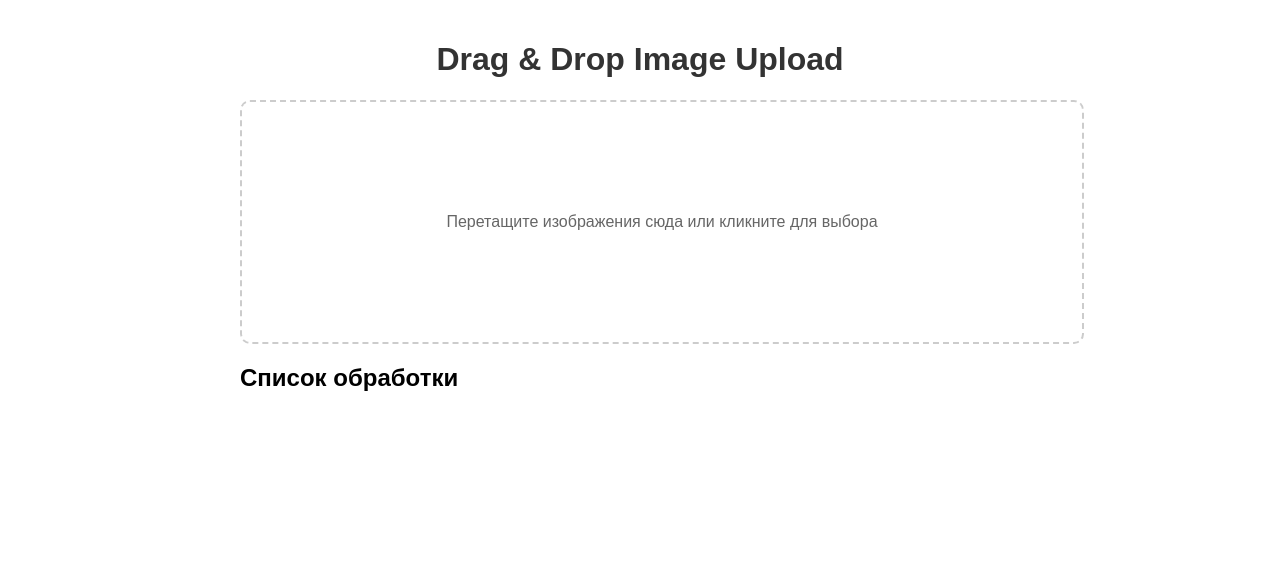
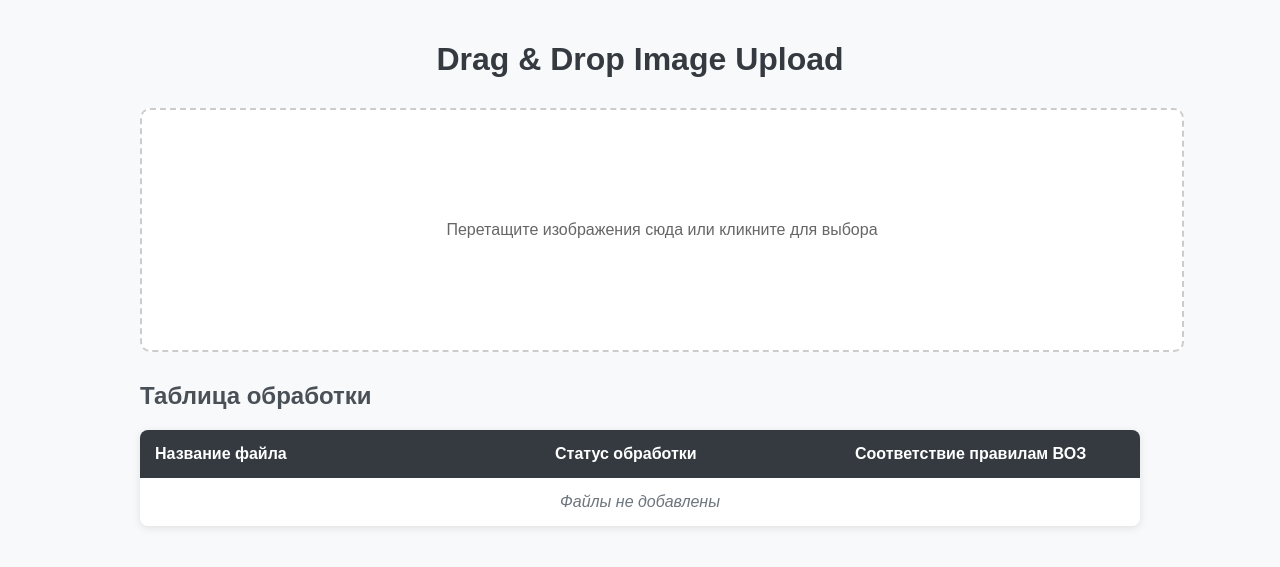
Before and after one commit to lavatee/hackaton, a Flask app: page / in a window 1280 px wide. Shown: the top 567 px of the page. Run offline with Flask 3, Linux system fonts and the light colour scheme.

Commit message:
список заменён на таблицу для лучшей читаемости

```diff
--- a/static/script.js
+++ b/static/script.js
@@ -1,7 +1,7 @@
 document.addEventListener('DOMContentLoaded', function() {
     const dropZone = document.getElementById('drop-zone');
     const fileInput = document.getElementById('file-input');
-    const processingList = document.getElementById('processing-list');
+    const processingTableBody = document.getElementById('processing-table-body');
     const uploadQueue = [];
     let isProcessing = false;
 
@@ -51,6 +51,10 @@ document.addEventListener('DOMContentLoaded', function() {
     });
 
     function handleFiles(files) {
+        if (processingTableBody.querySelector('.empty-table-message')) {
+            processingTableBody.innerHTML = '';
+        }
+
         for (let i = 0; i < files.length; i++) {
             const file = files[i];
 
@@ -58,13 +62,13 @@ document.addEventListener('DOMContentLoaded', function() {
                 continue;
             }
 
-            const listItem = createListItem(file.name);
+            const tableRow = createTableRow(file.name);
             uploadQueue.push({
                 file: file,
-                listItem: listItem
+                tableRow: tableRow
             });
 
-            processingList.appendChild(listItem);
+            processingTableBody.appendChild(tableRow);
         }
 
         if (!isProcessing) {
@@ -72,61 +76,88 @@ document.addEventListener('DOMContentLoaded', function() {
         }
     }
 
-    function createListItem(filename) {
-        const li = document.createElement('li');
-        li.className = 'processing-item';
+    function createTableRow(filename) {
+        const tr = document.createElement('tr');
+        tr.className = 'queued';
 
+        const fileNameTd = document.createElement('td');
+        fileNameTd.className = 'file-name-cell';
         const fileNameSpan = document.createElement('span');
         fileNameSpan.className = 'file-name';
         fileNameSpan.textContent = filename;
+        fileNameTd.appendChild(fileNameSpan);
 
-        const statusSpan = document.createElement('span');
-        statusSpan.className = 'status';
-        statusSpan.textContent = 'В очереди';
-
-        const checkSpan = document.createElement('span');
-        checkSpan.className = 'check-status';
-        checkSpan.textContent = 'Не соответствует';
-
+        const statusTd = document.createElement('td');
+        statusTd.className = 'status-cell';
         const spinner = document.createElement('div');
         spinner.className = 'spinner';
+        const statusSpan = document.createElement('span');
+        statusSpan.className = 'status-queued';
+        statusSpan.textContent = 'В очереди';
+        statusTd.appendChild(spinner);
+        statusTd.appendChild(statusSpan);
 
-        li.appendChild(spinner);
-        li.appendChild(fileNameSpan);
-        li.appendChild(document.createTextNode(' - '));
-        li.appendChild(statusSpan);
-        li.appendChild(document.createTextNode(' | '));
-        li.appendChild(checkSpan);
+        const checkTd = document.createElement('td');
+        const checkSpan = document.createElement('span');
+        checkSpan.className = 'check-not-matched';
+        checkSpan.textContent = 'Не соответствует';
+        checkTd.appendChild(checkSpan);
 
-        return li;
+        tr.appendChild(fileNameTd);
+        tr.appendChild(statusTd);
+        tr.appendChild(checkTd);
+
+        return tr;
     }
 
-    function updateListItemStatus(listItem, status, isSuccess = false) {
-        const statusSpan = listItem.querySelector('.status');
+    function updateTableRowStatus(tableRow, status, isSuccess = false) {
+        const statusCell = tableRow.querySelector('.status-cell');
+        const statusSpan = statusCell.querySelector('span');
+        const spinner = statusCell.querySelector('.spinner');
+
+        statusSpan.className = '';
+        tableRow.className = '';
+
+        switch(status) {
+            case 'В очереди':
+                statusSpan.className = 'status-queued';
+                tableRow.className = 'queued';
+                spinner.style.opacity = '0';
+                break;
+            case 'Обрабатывается...':
+                statusSpan.className = 'status-processing';
+                tableRow.className = 'processing';
+                spinner.style.opacity = '1';
+                break;
+            case 'Готово':
+                statusSpan.className = 'status-success';
+                tableRow.className = 'success';
+                spinner.style.opacity = '0';
+                break;
+            case 'Ошибка':
+                statusSpan.className = 'status-error';
+                tableRow.className = 'error';
+                spinner.style.opacity = '0';
+                break;
+        }
+
         statusSpan.textContent = status;
-
-        if (status === 'Обрабатывается...') {
-            listItem.classList.add('processing');
-            listItem.classList.remove('success', 'error');
-        } else if (status === 'Готово') {
-            listItem.classList.remove('processing', 'error');
-            listItem.classList.add('success');
-        } else if (status === 'Ошибка') {
-            listItem.classList.remove('processing', 'success');
-            listItem.classList.add('error');
-        }
     }
 
     async function processQueue() {
         if (uploadQueue.length === 0) {
             isProcessing = false;
+
+            if (processingTableBody.children.length === 0) {
+                processingTableBody.innerHTML = '<tr><td colspan="3" class="empty-table-message">Файлы не добавлены</td></tr>';
+            }
             return;
         }
 
         isProcessing = true;
         const item = uploadQueue.shift();
 
-        updateListItemStatus(item.listItem, 'Обрабатывается...');
+        updateTableRowStatus(item.tableRow, 'Обрабатывается...');
 
         try {
             const formData = new FormData();
@@ -140,21 +171,29 @@ document.addEventListener('DOMContentLoaded', function() {
             const data = await response.json();
 
             if (data.success) {
-                updateListItemStatus(item.listItem, 'Готово', true);
+                updateTableRowStatus(item.tableRow, 'Готово', true);
 
-                const checkStatusSpan = item.listItem.querySelector('.check-status');
-                checkStatusSpan.textContent = data.matches_rules ? 'Соответствует' : 'Не соответствует';
+                const checkSpan = item.tableRow.querySelector('td:last-child span');
+                if (data.matches_rules) {
+                    checkSpan.className = 'check-matched';
+                    checkSpan.textContent = 'Соответствует';
+                } else {
+                    checkSpan.className = 'check-not-matched';
+                    checkSpan.textContent = 'Не соответствует';
+                }
 
             } else {
-                updateListItemStatus(item.listItem, 'Ошибка');
-                const checkStatusSpan = item.listItem.querySelector('.check-status');
-                checkStatusSpan.textContent = data.error || 'Ошибка загрузки';
+                updateTableRowStatus(item.tableRow, 'Ошибка');
+                const checkSpan = item.tableRow.querySelector('td:last-child span');
+                checkSpan.className = 'check-not-matched';
+                checkSpan.textContent = data.error || 'Ошибка загрузки';
             }
 
         } catch (error) {
-            updateListItemStatus(item.listItem, 'Ошибка');
-            const checkStatusSpan = item.listItem.querySelector('.check-status');
-            checkStatusSpan.textContent = 'Ошибка сети';
+            updateTableRowStatus(item.tableRow, 'Ошибка');
+            const checkSpan = item.tableRow.querySelector('td:last-child span');
+            checkSpan.className = 'check-not-matched';
+            checkSpan.textContent = 'Ошибка сети';
         }
 
         setTimeout(() => processQueue(), 100);
--- a/static/styles.css
+++ b/static/styles.css
@@ -1,8 +1,9 @@
 body {
     font-family: Arial, sans-serif;
-    max-width: 800px;
+    max-width: 1000px;
     margin: 0 auto;
     padding: 20px;
+    background-color: #f8f9fa;
 }
 
 #drop-zone {
@@ -18,6 +19,7 @@ body {
     padding: 20px;
     cursor: pointer;
     transition: all 0.3s ease;
+    background-color: white;
 }
 
 #drop-zone.highlight {
@@ -28,48 +30,40 @@ body {
 #drop-zone p {
     margin: 0;
     color: #666;
+    font-size: 16px;
 }
 
-#processing-list {
-    list-style: none;
-    padding: 0;
+.processing-table {
+    width: 100%;
+    border-collapse: collapse;
     margin: 20px 0;
+    background-color: white;
+    border-radius: 8px;
+    overflow: hidden;
+    box-shadow: 0 2px 8px rgba(0, 0, 0, 0.1);
 }
 
-.processing-item {
-    padding: 12px;
-    margin: 8px 0;
-    border-radius: 6px;
-    background-color: #f4f4f4;
+.processing-table th {
+    background-color: #343a40;
+    color: white;
+    padding: 15px;
+    text-align: left;
+    font-weight: 600;
+}
+
+.processing-table td {
+    padding: 15px;
+    border-bottom: 1px solid #dee2e6;
+}
+
+.processing-table tr:last-child td {
+    border-bottom: none;
+}
+
+.status-cell {
     display: flex;
     align-items: center;
-    transition: all 0.3s ease;
-}
-
-.processing-item.processing {
-    background-color: #e3f2fd;
-}
-
-.processing-item.success {
-    background-color: #d4edda;
-}
-
-.processing-item.error {
-    background-color: #f8d7da;
-}
-
-.file-name {
-    font-weight: bold;
-    margin-right: 5px;
-}
-
-.status {
-    color: #666;
-}
-
-.check-status {
-    color: #dc3545;
-    font-weight: bold;
+    gap: 10px;
 }
 
 .spinner {
@@ -78,7 +72,6 @@ body {
     border: 2px solid #f3f3f3;
     border-top: 2px solid #3498db;
     border-radius: 50%;
-    margin-right: 10px;
     animation: spin 1s linear infinite;
     opacity: 0;
     transition: opacity 0.3s ease;
@@ -88,6 +81,69 @@ body {
     opacity: 1;
 }
 
+.status-queued {
+    color: #6c757d;
+    font-weight: 500;
+}
+
+.status-processing {
+    color: #007bff;
+    font-weight: 500;
+}
+
+.status-success {
+    color: #28a745;
+    font-weight: 500;
+}
+
+.status-error {
+    color: #dc3545;
+    font-weight: 500;
+}
+
+.check-not-matched {
+    color: #dc3545;
+    font-weight: 600;
+    background-color: #fff5f5;
+    padding: 4px 8px;
+    border-radius: 4px;
+    display: inline-block;
+}
+
+.check-matched {
+    color: #28a745;
+    font-weight: 600;
+    background-color: #f0fff4;
+    padding: 4px 8px;
+    border-radius: 4px;
+    display: inline-block;
+}
+
+.file-name {
+    font-weight: 600;
+    color: #495057;
+}
+
+.processing-table tr {
+    transition: background-color 0.3s ease;
+}
+
+.processing-table tr.queued {
+    background-color: #f8f9fa;
+}
+
+.processing-table tr.processing {
+    background-color: #e3f2fd;
+}
+
+.processing-table tr.success {
+    background-color: #d4edda;
+}
+
+.processing-table tr.error {
+    background-color: #f8d7da;
+}
+
 @keyframes spin {
     0% { transform: rotate(0deg); }
     100% { transform: rotate(360deg); }
@@ -95,9 +151,22 @@ body {
 
 h1 {
     text-align: center;
-    color: #333;
+    color: #343a40;
+    margin-bottom: 30px;
+}
+
+h2 {
+    color: #495057;
+    margin: 30px 0 15px 0;
 }
 
 input[type="file"] {
     display: none;
 }
+
+.empty-table-message {
+    text-align: center;
+    color: #6c757d;
+    font-style: italic;
+    padding: 30px;
+}
--- a/templates/index.html
+++ b/templates/index.html
@@ -14,8 +14,21 @@
         <input type="file" id="file-input" accept="image/*" multiple>
     </div>
 
-    <h2>Список обработки</h2>
-    <ul id="processing-list"></ul>
+    <h2>Таблица обработки</h2>
+    <table class="processing-table">
+        <thead>
+            <tr>
+                <th style="width: 40%;">Название файла</th>
+                <th style="width: 30%;">Статус обработки</th>
+                <th style="width: 30%;">Соответствие правилам ВОЗ</th>
+            </tr>
+        </thead>
+        <tbody id="processing-table-body">
+            <tr>
+                <td colspan="3" class="empty-table-message">Файлы не добавлены</td>
+            </tr>
+        </tbody>
+    </table>
 
     <script src="{{ url_for('static', filename='script.js') }}"></script>
 </body>
```
